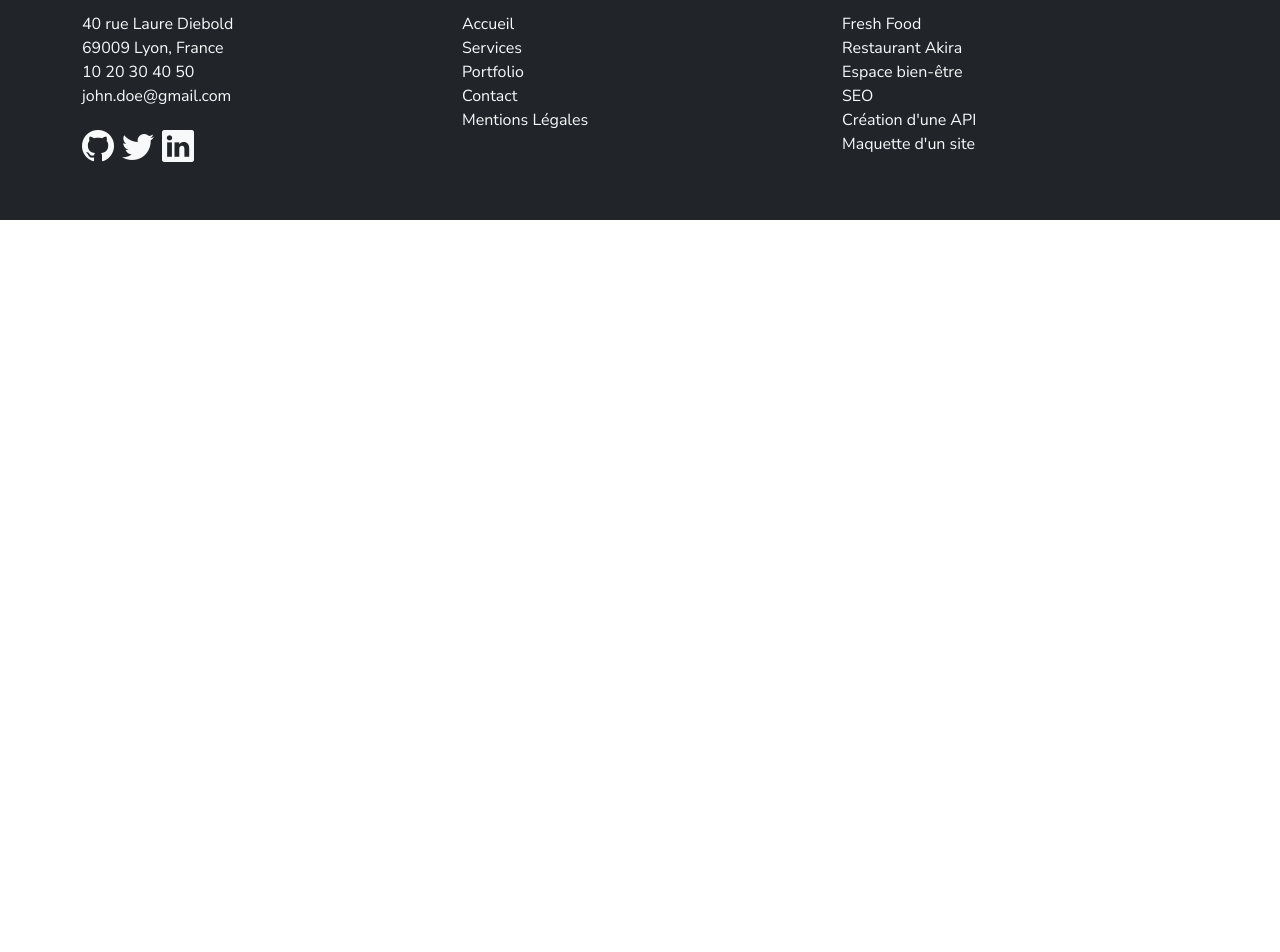
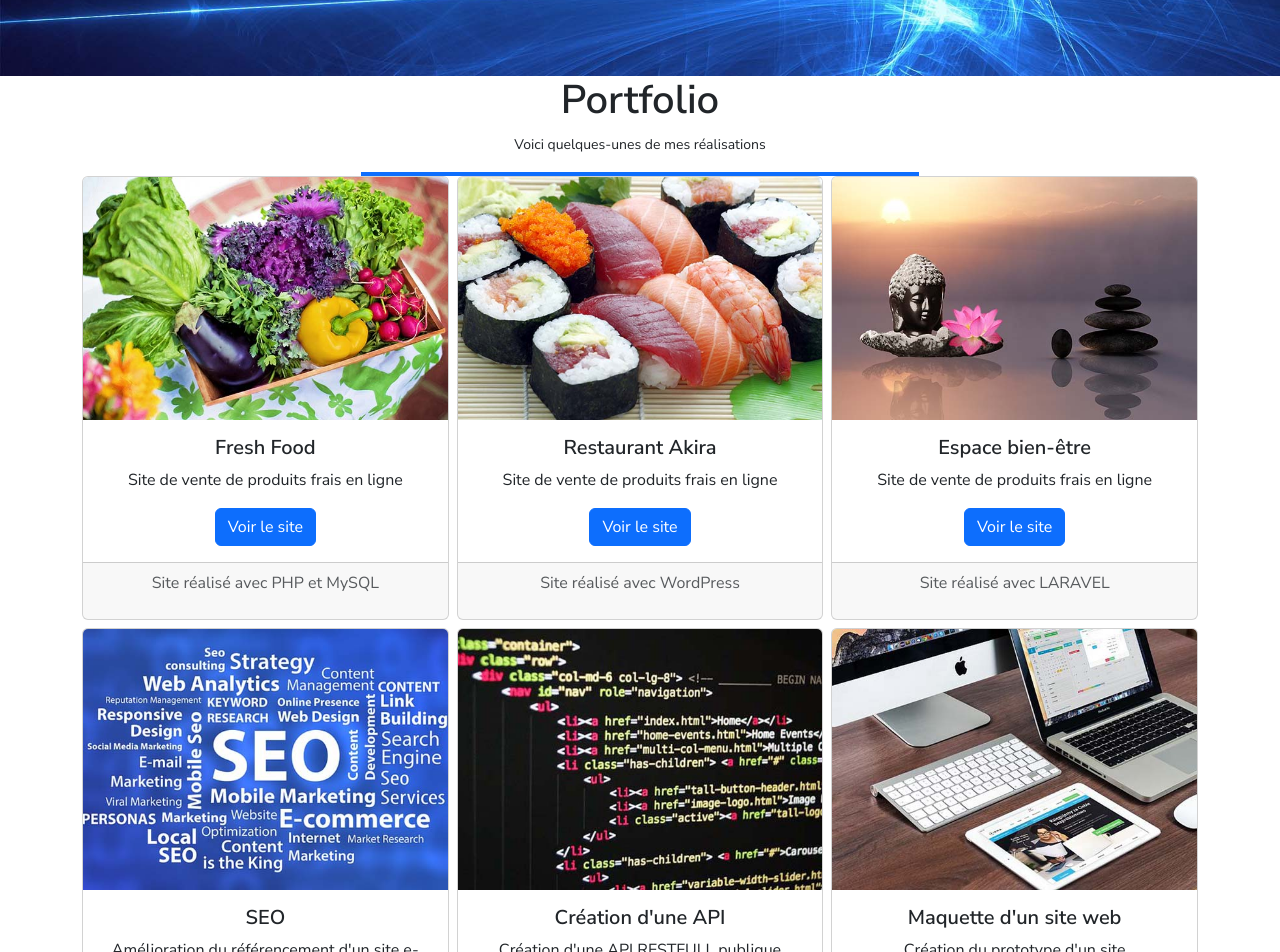
Before and after one commit to guillaumebertil/evaluation-portfolio-react, a React (Create React App) app: page /portfolio in a window 1280 px wide. Shown: the part 180-1132 px from the top of the page. Before the commit the page ends 800 px from the top, so only its background shows below. Built offline with nearby package versions, Linux system fonts and the light colour scheme.

Commit message:
feat: création de la page Portfolio et ajout des effets hover sur les cards

```diff
--- a/src/components/ProjectCard.jsx
+++ b/src/components/ProjectCard.jsx
@@ -0,0 +1,27 @@
+import '../styles/cards.css';
+
+function PortfolioCard(props) {
+    return (
+        <div className="card h-100">
+            {/* Image */}
+            <img src={props.image} className="card-img-top" alt={props.title}></img>
+
+            {/* Card body */}
+            <div className="card-body">
+                {/* Card title */}
+                <h5 className="card-title">{props.title}</h5>
+
+                {/* Card content */}
+                <p className="card-text">{props.content}</p>
+                <a href="#" className="btn btn-primary">Voir le site</a>
+            </div>
+
+            {/* Card footer */}
+            <div className="card-footer text-muted">
+                <p>{props.rea}</p>
+            </div>
+        </div>
+    );
+}
+
+export default PortfolioCard;
--- a/src/components/ServiceCard.jsx
+++ b/src/components/ServiceCard.jsx
@@ -1,6 +1,8 @@
+import '../styles/cards.css';
+
 function ServiceCard(props) {
     return (
-        <div className="card">
+        <div className="card h-100">
             <div className="card-body">
                 <div className="text-primary fs-1"><i className={props.icon}></i></div>
                 <h5 className="card-title">{props.title}</h5>
--- a/src/pages/Portfolio.jsx
+++ b/src/pages/Portfolio.jsx
@@ -1,6 +1,66 @@
-const Portfolio = () => {
+import PortfolioCard from "../components/ProjectCard";
+
+import banner from "../assets/images/banner.jpg";
+
+import freshFood from "../assets/images/portfolio/fresh-food.jpg";
+import akira from "../assets/images/portfolio/restaurant-japonais.jpg";
+import bienEtre from "../assets/images/portfolio/espace-bien-etre.jpg";
+import seo from "../assets/images/portfolio/seo.jpg";
+import api from "../assets/images/portfolio/coder.jpg";
+import maquette from "../assets/images/portfolio/screens.jpg";
+
+
+function Portfolio() {
     return (
-        <h1>Portfolio</h1>
+        <div>
+            {/* Bannière */}
+            <div className="banner" style={{ backgroundImage: `url(${banner})`, height:"200px", backgroundSize:"cover", backgroundPosition:"center" }}>
+            </div>
+
+            {/* Portfolio */}
+            <div className="container">
+                <div className="col-md-6 mx-auto border-bottom border-4 border-primary">
+                    <h1 className="text-center">Portfolio</h1>
+                    <p className="text-center"><small>Voici quelques-unes de mes réalisations</small></p>
+                </div>
+            </div>
+
+            {/* Section cards */}
+            <div className="container text-center">
+                <div className="row d-flex justify-content-center g-2">
+
+                    {/* Fresh Food */}
+                    <div className="col-12 col-md-4 d-flex justify-content-center">
+                        <PortfolioCard image={freshFood} title="Fresh Food" content="Site de vente de produits frais en ligne" rea="Site réalisé avec PHP et MySQL"/>
+                    </div>
+
+                    {/* Restaurant Akira */}
+                    <div className="col-12 col-md-4 d-flex justify-content-center">
+                        <PortfolioCard image={akira} title="Restaurant Akira" content="Site de vente de produits frais en ligne" rea="Site réalisé avec WordPress"/>
+                    </div>
+
+                    {/* Espace bien-être */}
+                    <div className="col-12 col-md-4 d-flex justify-content-center">
+                        <PortfolioCard image={bienEtre} title="Espace bien-être" content="Site de vente de produits frais en ligne" rea="Site réalisé avec LARAVEL"/>
+                    </div>
+
+                    {/* SEO */}
+                    <div className="col-12 col-md-4 d-flex justify-content-center">
+                        <PortfolioCard image={seo} title="SEO" content="Amélioration du référencement d'un site e-commerce" rea="Utilisation des outils SEO"/>
+                    </div>
+
+                    {/* Création d'une API */}
+                    <div className="col-12 col-md-4 d-flex justify-content-center">
+                        <PortfolioCard image={api} title="Création d'une API" content="Création d'une API RESTFULL publique" rea="PHP - SYMFONY"/>
+                    </div>
+
+                    {/* SEO */}
+                    <div className="col-12 col-md-4 d-flex justify-content-center">
+                        <PortfolioCard image={maquette} title="Maquette d'un site web" content="Création du prototype d'un site" rea="Réalisation avec FIGMA"/>
+                    </div>
+                </div>
+            </div>
+        </div>
     );
 }
 
--- a/src/pages/Services.jsx
+++ b/src/pages/Services.jsx
@@ -1,6 +1,6 @@
 import ServiceCard from "../components/ServiceCard";
 
-import banner from "../assets/images/banner.jpg"
+import banner from "../assets/images/banner.jpg";
 
 function Services() {
     return (
--- /dev/null
+++ b/src/styles/cards.css
@@ -0,0 +1,14 @@
+/* Styles communs pour toutes les cards */
+.card {
+    transition: all 0.3s ease;
+    height: 100%;
+}
+
+.card:hover {
+    background-color: #efefef;
+    box-shadow: 0 4px 15px rgba(0, 0, 0, 0.2);
+}
+
+.btn:hover {
+    filter: brightness(0.85);
+}
```
